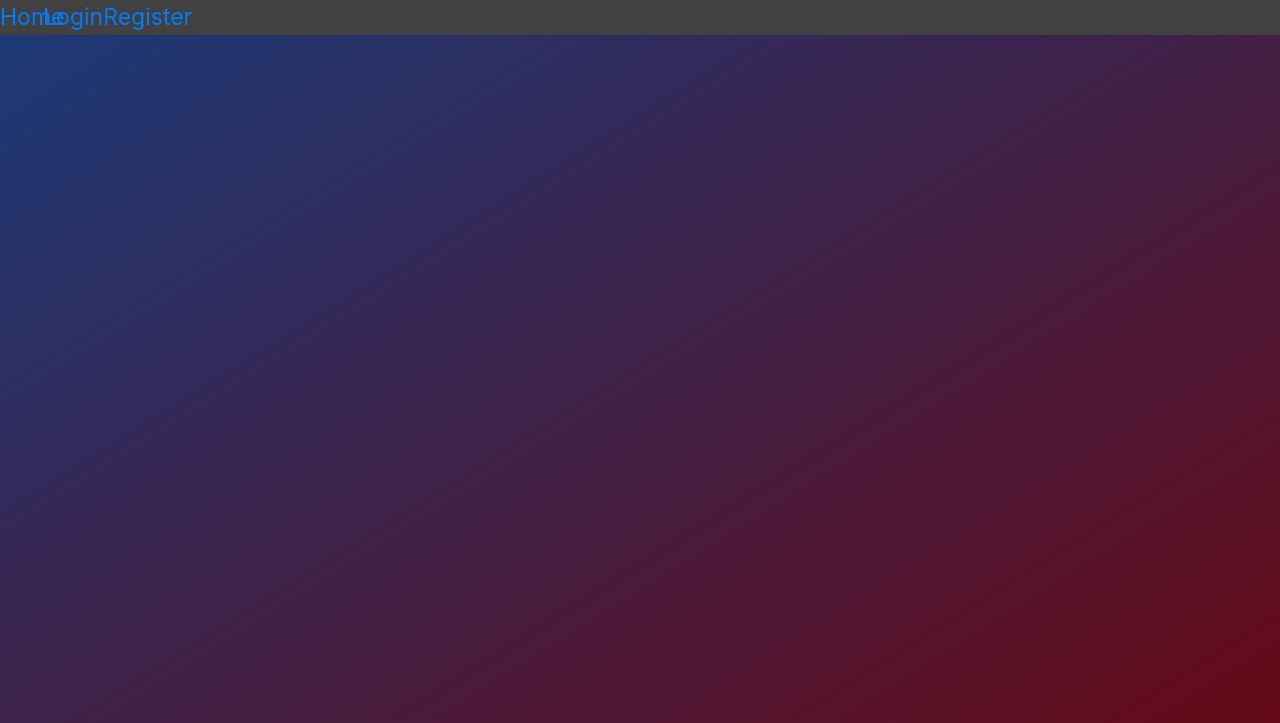
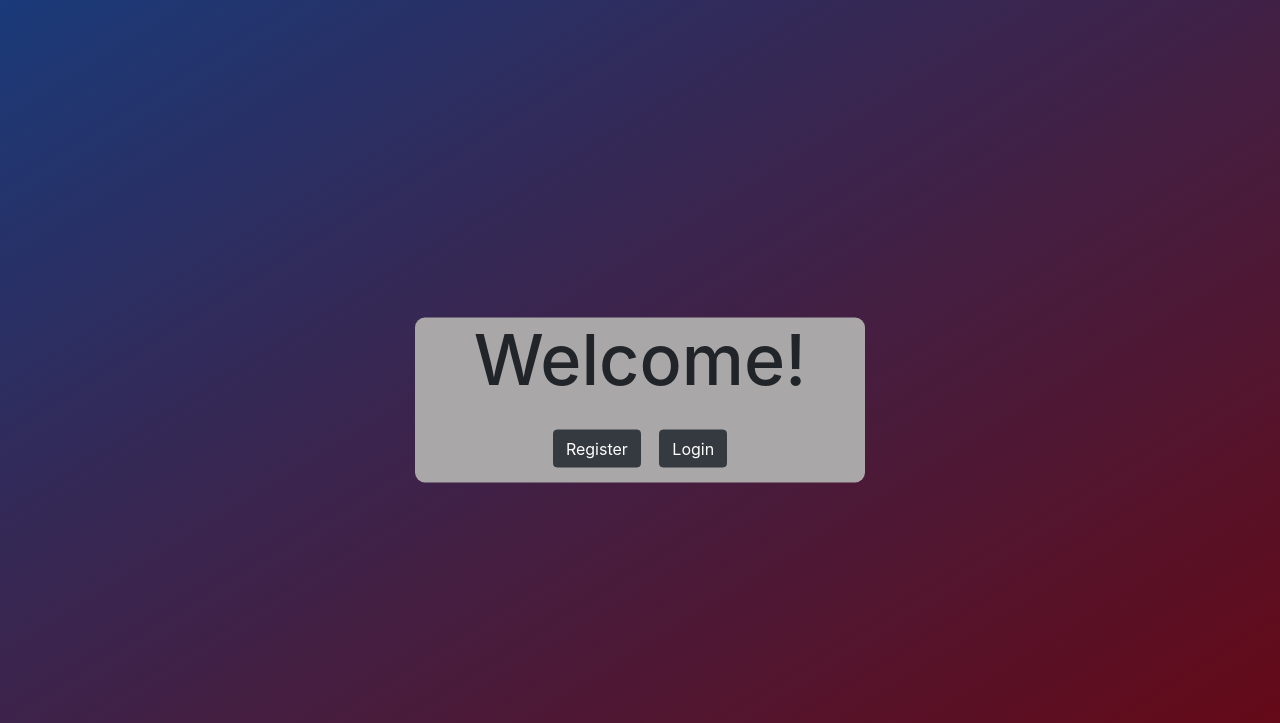
Before and after one commit to 1murda/Flask-Login, a Flask app: template templates/home.html in a window 1280 px wide. Shown: the top 723 px of the page. Run offline with Flask 2, Linux system fonts and the light colour scheme; the template is opened without the code that fills it, so the values that code supplies are empty; some libraries are stand-ins or nearby versions.

Commit message:
css colors n +home template

```diff
--- a/static/main.css
+++ b/static/main.css
@@ -9,6 +9,32 @@ body{
     overflow: hidden;
     height: 100vh;
 }
+.content{
+    position: absolute;
+    top: 50%;
+    left: 50%;
+    transform: translate(-50%, -50%);
+    width: 450px;
+    background: rgb(169, 167, 167);
+    border-radius: 10px;
+    padding-bottom: 15px;
+}
+.welcome{
+    text-align: center;
+    font-size: 70px;
+}
+.buttoms{
+    text-align: center;
+    padding-top: 20px;
+}
+
+.buttoms div{
+    padding-top: 30px;
+    display: inline;
+    align-items: center;
+    margin: 7px;
+}
+
 .center{
     position: absolute;
     margin-top: 15px;
--- a/templates/home.html
+++ b/templates/home.html
@@ -1,15 +1,16 @@
 {% extends 'layout.html' %}
 {% block body %}
-<div class="nav-barto">
-    <nav class="drk-navbar navbar-expand-lg navbar-light bg-light">
-        <div class="collapse navbar-collapse nav_items" id="navbarSupportedContent">
-            <ul class="navbar-nav mr-auto ">
-                <li class="nav-item "><a href="/home">Home</a></li>
-                <li class="nav-item sexo"><a href="/login">Login</a></li>
-                <li class="nav-item sexo"><a href="/register">Register</a></li>
-            </ul>
+<div class="content">
+    <h1 class="welcome">Welcome!</h1>
+    <div class="buttoms">
+        <div class="register-buttom">
+            <a class="btn btn-dark" href="/register">Register</a>
         </div>
-    </nav>
+        <div class="login-buttom">
+            <a class="btn btn-dark" href="/login">Login</a>
+        </div>
+
+    </div>
 </div>
 
 {% endblock %}
--- a/templates/login.html
+++ b/templates/login.html
@@ -12,7 +12,7 @@
         <div class="txt_field">
             <input type="password" name="password" placeholder="Password" required>
         </div>
-        <input class="btn btn-primary login-buttom" type="submit" value="Login">
+        <input class="btn btn-dark login-buttom" type="submit" value="Login">
         <div class="sign_up">Don't have an account?
             <a href="/register">Sign Up</a>.
         </div>
--- a/templates/register.html
+++ b/templates/register.html
@@ -18,7 +18,7 @@
             <input type="password" name="password" placeholder="Password" required autofocus>
         </div>
     <div class="sign_up_buttom">
-        <input class="btn btn-primary" type="submit" value="Register">
+        <input class="btn btn-dark" type="submit" value="Register">
     </div>
     <div class="sign_up">Have an account? <a href="/login">Login</a>.</div>
 
```
